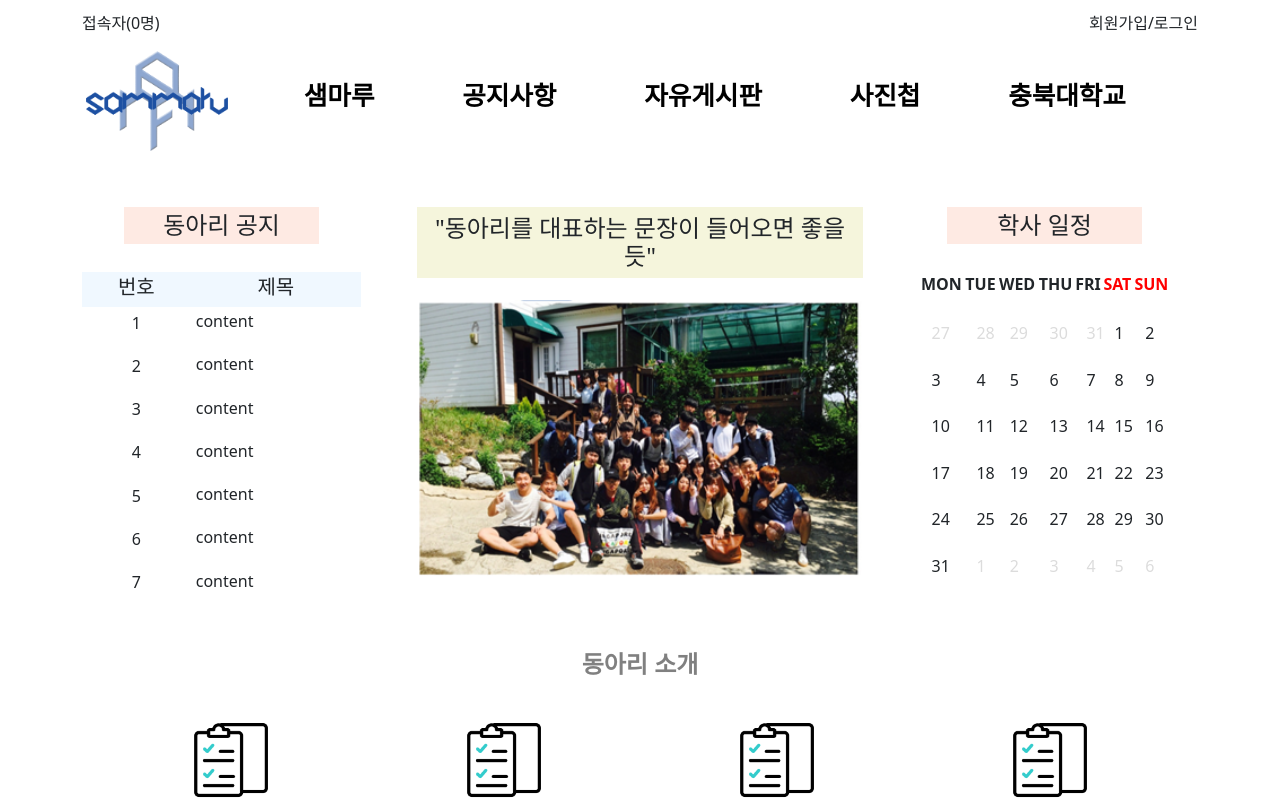
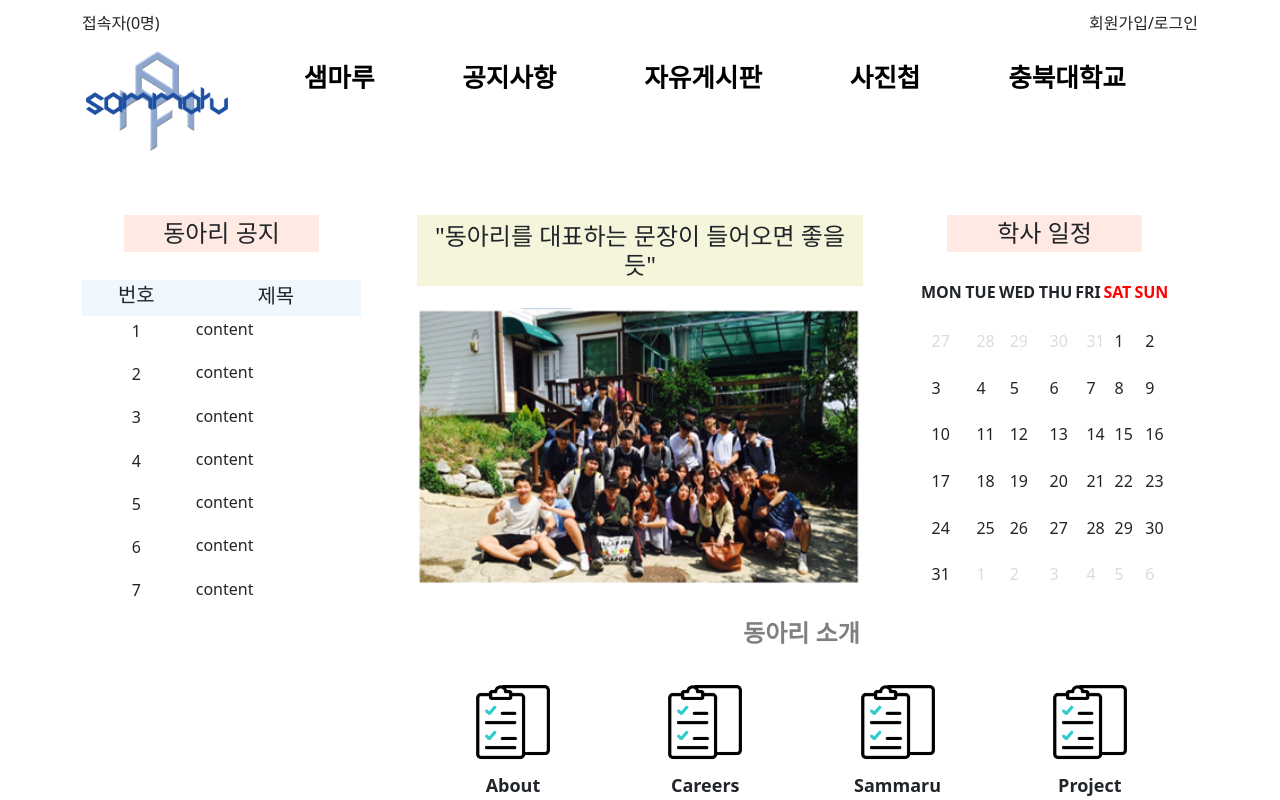
Before and after one commit to SAMMaru5/SAMMaruClient, a React (Create React App) app: page / in a window 1280 px wide. Shown: the top 800 px of the page. Built offline with nearby package versions, Linux system fonts and the light colour scheme.

Commit message:
update navigation 위치를 App.js로 이동, css 수정

```diff
--- a/src/App.js
+++ b/src/App.js
@@ -1,4 +1,5 @@
 import "./App.scss";
+import Navigation from "./components/Navigation";
 import MainPage from "./pages/main/MainPage";
 import Footer from "./components/Footer";
 
@@ -16,7 +17,7 @@ function App() {
 
 
       </Router> */}
-
+      <Navigation />
       <MainPage />
       <Footer />
     </div>
--- a/src/components/Navigation.js
+++ b/src/components/Navigation.js
@@ -1,8 +1,17 @@
 import './Navigation.scss'
+import { useState } from 'react';
+import {NavDropdown} from 'react-bootstrap'
 
 function Navigation() {
+    const [show1, setShow1] = useState(false);
+    const [show2, setShow2] = useState(false);
+    const [show3, setShow3] = useState(false);
+    const [show4, setShow4] = useState(false);
+    const [show5, setShow5] = useState(false);
+
+
     return (
-        <div className="Navigation">
+        <div className="Navigation container">
             <div className='userStatus'>
                 <p className='attendance'>
                     접속자(0명)
@@ -15,49 +24,69 @@ function Navigation() {
 
             <nav>
                 <img src="img/logo.png" alt="로고 이미지"/>
+                <NavDropdown title="샘마루" className="nav-dropdown"
+                    onMouseEnter={(e) =>{setShow1(!show1);}}
+                    onMouseLeave={(e) =>{setShow1(false);}}
+                    show={show1}
+                    >
+                        <div className='navItem1'>
+                        <NavDropdown.Item onClick="4.1">Link 1</NavDropdown.Item>
+                        <NavDropdown.Item eventKey="4.2">Link 2</NavDropdown.Item>
+                        <NavDropdown.Item eventKey="4.3">Link 3</NavDropdown.Item>
+                        </div>
+                </NavDropdown>
+                <NavDropdown title="공지사항" className="nav-dropdown"
+                    onMouseEnter={(e) =>{setShow2(!show2);}}
+                    onMouseLeave={(e) =>{setShow2(false);}}
+                    show={show2}
+                    >
+                        <div className='navItem2'>
 
-                <div className="dropdown">
-                    <button className="dropbtn">샘마루</button>
-                    <div className="dropdown-content">
-                    <a href="#!">Link 1</a>
-                    <a href="#!">Link 2</a>
-                    <a href="#!">Link 3</a>
-                    </div>
-                </div>
-                <div className="dropdown">
-                    <button className="dropbtn">공지사항</button>
-                    <div className="dropdown-content">
-                    <a href="#!">Link 1</a>
-                    <a href="#!">Link 2</a>
-                    <a href="#!">Link 3</a>
-                    </div>
-                </div>
-                <div className="dropdown">
-                    <button className="dropbtn">자유게시판</button>
-                    <div className="dropdown-content">
-                    <a href="#!">특강 자료</a>
-                    <a href="#!">활동보고서</a>
-                    <a href="#!">소규모프젝</a>
-                    <a href="#!">족보</a>
-                    </div>
-                </div>
-                <div className="dropdown">
-                    <button className="dropbtn">사진첩</button>
-                    <div className="dropdown-content">
-                    <a href="#!">Link 1</a>
-                    <a href="#!">Link 2</a>
-                    <a href="#!">Link 3</a>
-                    </div>
-                </div>
-                <div className="dropdown">
-                    <button className="dropbtn">충북대학교</button>
-                    <div className="dropdown-content">
-                    <a href="#!">충북대학교</a>
-                    <a href="#!">전자정보대학</a>
-                    <a href="#!">소프트웨어학과</a>
-                    <a href="#!">SW중심사업단</a>
-                    </div>
-                </div>
+                        <NavDropdown.Item >Link 1</NavDropdown.Item>
+                        <NavDropdown.Item eventKey="4.2">Link 2</NavDropdown.Item>
+                        <NavDropdown.Item eventKey="4.3">Link 3</NavDropdown.Item>
+                        </div>
+                </NavDropdown>
+                <NavDropdown title="자유게시판" className="nav-dropdown"
+                    onMouseEnter={(e) =>{setShow3(!show3);}}
+                    onMouseLeave={(e) =>{setShow3(false);}}
+                    show={show3}
+                    >
+                        <div className='navItem3'>
+
+                        <NavDropdown.Item >특강 자료</NavDropdown.Item>
+                        <NavDropdown.Item eventKey="4.2">활동보고서</NavDropdown.Item>
+                        <NavDropdown.Item eventKey="4.3">소규모프젝</NavDropdown.Item>
+                        <NavDropdown.Item eventKey="4.3">족보</NavDropdown.Item>
+                        </div>
+                </NavDropdown>
+                <NavDropdown title="사진첩" className="nav-dropdown"
+                    onMouseEnter={(e) =>{setShow4(!show4);}}
+                    onMouseLeave={(e) =>{setShow4(false);}}
+                    show={show4}
+
+                    >
+                        <div className='navItem4'>
+
+                        <NavDropdown.Item >Link 1</NavDropdown.Item>
+                        <NavDropdown.Item eventKey="4.2">Link 2</NavDropdown.Item>
+                        <NavDropdown.Item eventKey="4.3">Link 3</NavDropdown.Item>
+                        </div>
+                </NavDropdown>
+                <NavDropdown title="충북대학교" className="nav-dropdown"
+                    onMouseEnter={(e) =>{setShow5(!show5);}}
+                    onMouseLeave={(e) =>{setShow5(false);}}
+                    show={show5}
+
+                    >
+                        <div className='navItem5'>
+
+                        <NavDropdown.Item >전자정보대학</NavDropdown.Item>
+                        <NavDropdown.Item eventKey="4.2">소프트웨어학과</NavDropdown.Item>
+                        <NavDropdown.Item eventKey="4.3">SW중심사업단</NavDropdown.Item>
+                        </div>
+                </NavDropdown>
+
             </nav>
 
 
--- a/src/components/Navigation.scss
+++ b/src/components/Navigation.scss
@@ -12,80 +12,59 @@
     .user{
         float: right;
     }
-}
+  }
+
+  .dropdown-toggle::after{
+    display: none;
+  }
+  .nav-dropdown a{
+    font-size: 1.6em;
+    color: black;
+    font-weight: 600;
+
+  }
+
 
 nav{
+  display: flex;
+
     width: 100%;
     height: 100px;
-    *{
-        display: inline-block;
-    }
+
     img{
         width: 150px;
     }
-    .dropbtn {
-        background-color: white;
-        padding: 16px;
-        font-size: 1.6em;
-        border: none;
-        cursor: pointer;
-        font-weight: 600;
+    .dropdown {
+      margin-left: 5%;
+    }
+    .dropdown-menu{
+      border-radius: 1rem;
+      background-color: #C3CFE5;
+    }
+    .dropdown-item{
+      font-size: 1em;
+      text-align: center;
+    }
+    .navItem1{
+      width: 7rem;
+    }
+    .navItem2{
+      width: 9rem;
+    }
+    .navItem3{
+      width: 10rem;
+    }
+    .navItem4{
+      width: 7rem;
+    }
+    .navItem5{
+      width: 10rem;
+    }
+    .dropdown-menu{
+      min-width: 5rem;
+    }
 
 
-      }
-
-      .dropdown {
-        position: relative;
-        display: inline-block;
-        margin-left: 5%;
-      }
-
-      .dropdown-content {
-        display: none;
-        position: absolute;
-        min-width: 120px;
-        z-index: 1;
-      }
-
-
-      .dropdown-content a:first-child{
-        border-top-left-radius: 20%;
-        border-top-right-radius: 20%;
-      }
-
-
-      .dropdown-content a:last-child{
-        border-bottom-left-radius: 20%;
-        border-bottom-right-radius: 20%;
-      }
-
-      .dropdown-content a {
-        background-color: #C0CFE4;
-        color: black;
-        padding: 12px 16px;
-        text-decoration: none;
-        display: block;
-        text-align: center;
-
-      }
-
-      .dropdown-content a:hover {
-        background-color: #88A2CE;
-        text-underline-position:under;
-        text-decoration: underline;
-        text-decoration-color: black;
-
-        }
-
-      .dropdown:hover .dropdown-content {
-        display: block;
-      }
-
-      .dropdown:hover .dropbtn {
-        text-underline-position:under;
-        text-decoration: underline;
-        text-decoration-color: #88A2CE;
-      }
 }
 
 
--- a/src/pages/main/MainPage.js
+++ b/src/pages/main/MainPage.js
@@ -2,8 +2,6 @@ import Activity from "./Activity";
 import Board from "./Board";
 import Schedule from "./Schedule";
 import ScheduleDetaile from "./ScheduleDetaile";
-import Footer from "../../components/Footer";
-import Navigation from "../../components/Navigation";
 import ClubIntroduction from "./ClubIntroduction";
 import ClubActivities from "./ClubActivities";
 import ClubAwards from "./ClubAwards";
@@ -13,7 +11,6 @@ function MainPage() {
   return (
     <div className="MainPage">
       <div className="container">
-        <Navigation />
         <Board />
         <Activity />
         <Schedule />
--- a/src/pages/main/MainPage.scss
+++ b/src/pages/main/MainPage.scss
@@ -1,6 +1,5 @@
-.Board, .Activity, .Schedule{
+.MainPage{
 
-    height: 400px;
-    margin-bottom: 3%;
+
 
 }
```
